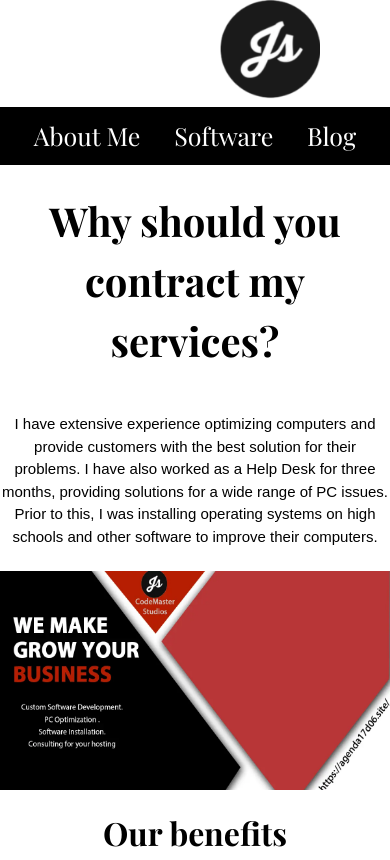
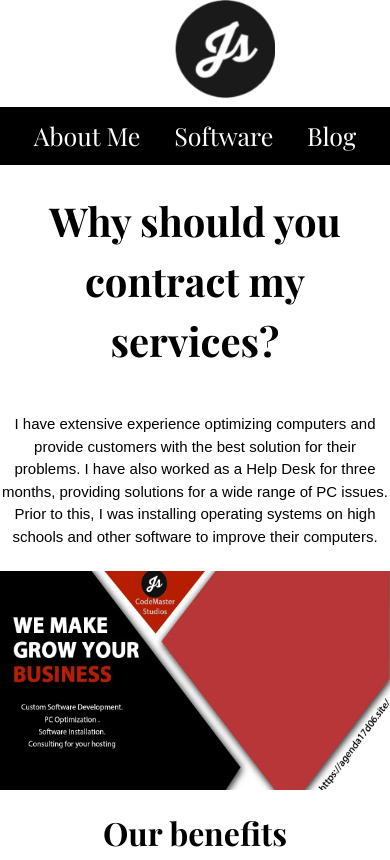
Before and after one commit to JeanSt98/Code_Master_Studios, a plain HTML site: page index.html in a window 390 px wide. Shown: the top 860 px of the page. Drawn offline with nearby package versions, Linux system fonts and the light colour scheme; a web font is replaced by a local one.

Commit message:
logo fixed

```diff
--- a/css/style.css
+++ b/css/style.css
@@ -88,7 +88,7 @@ h3 {
 }
 
 .header__logo {
-    margin: 0% 25%;
+    margin: 0% 10%;
     height: 10rem;
 }
 
@@ -100,7 +100,7 @@ h3 {
     }
 
     .header__logo {
-        margin: 0% 25%;
+        margin: 0% 10%;
         height: 10rem;
 
 
```
